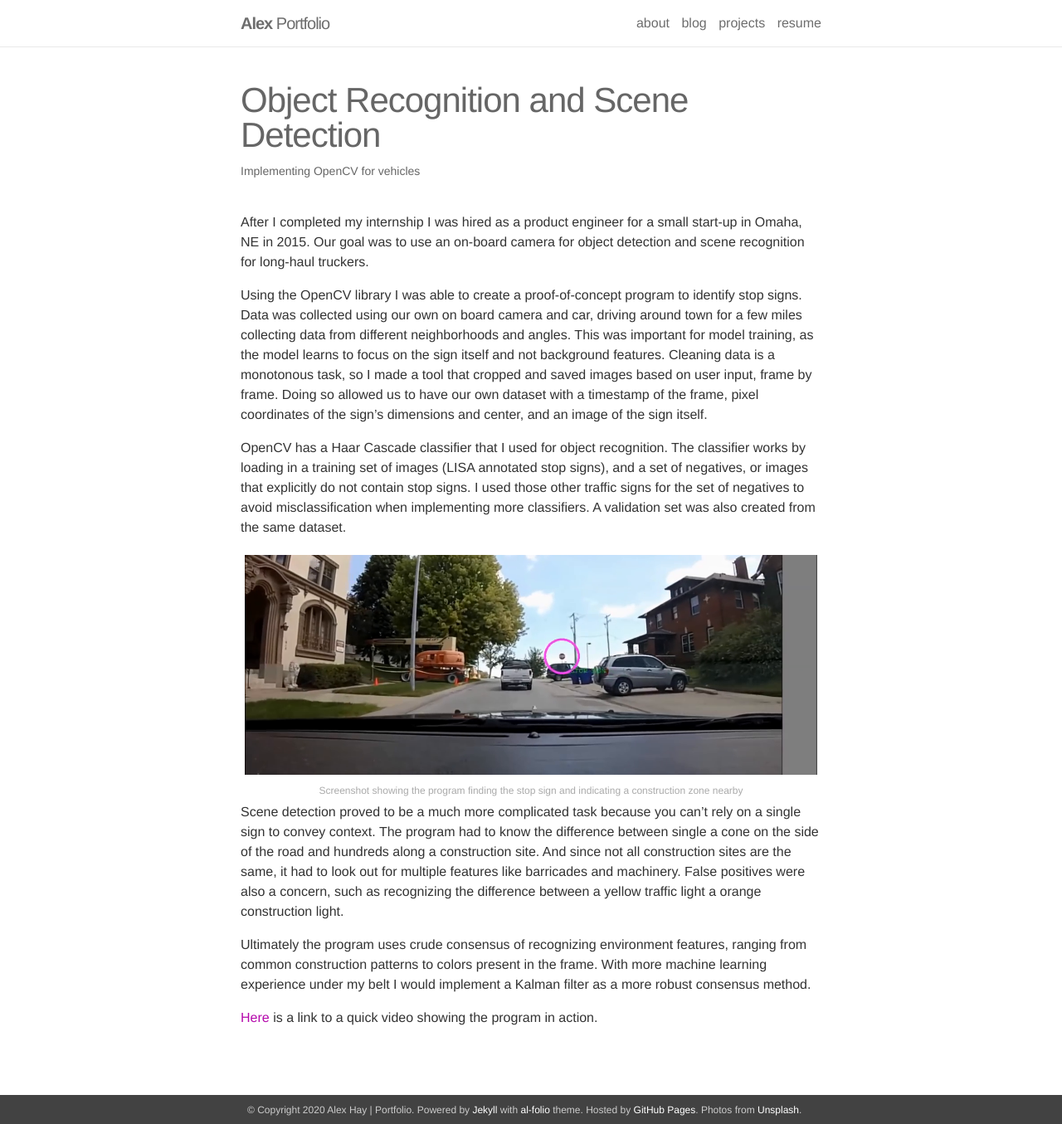
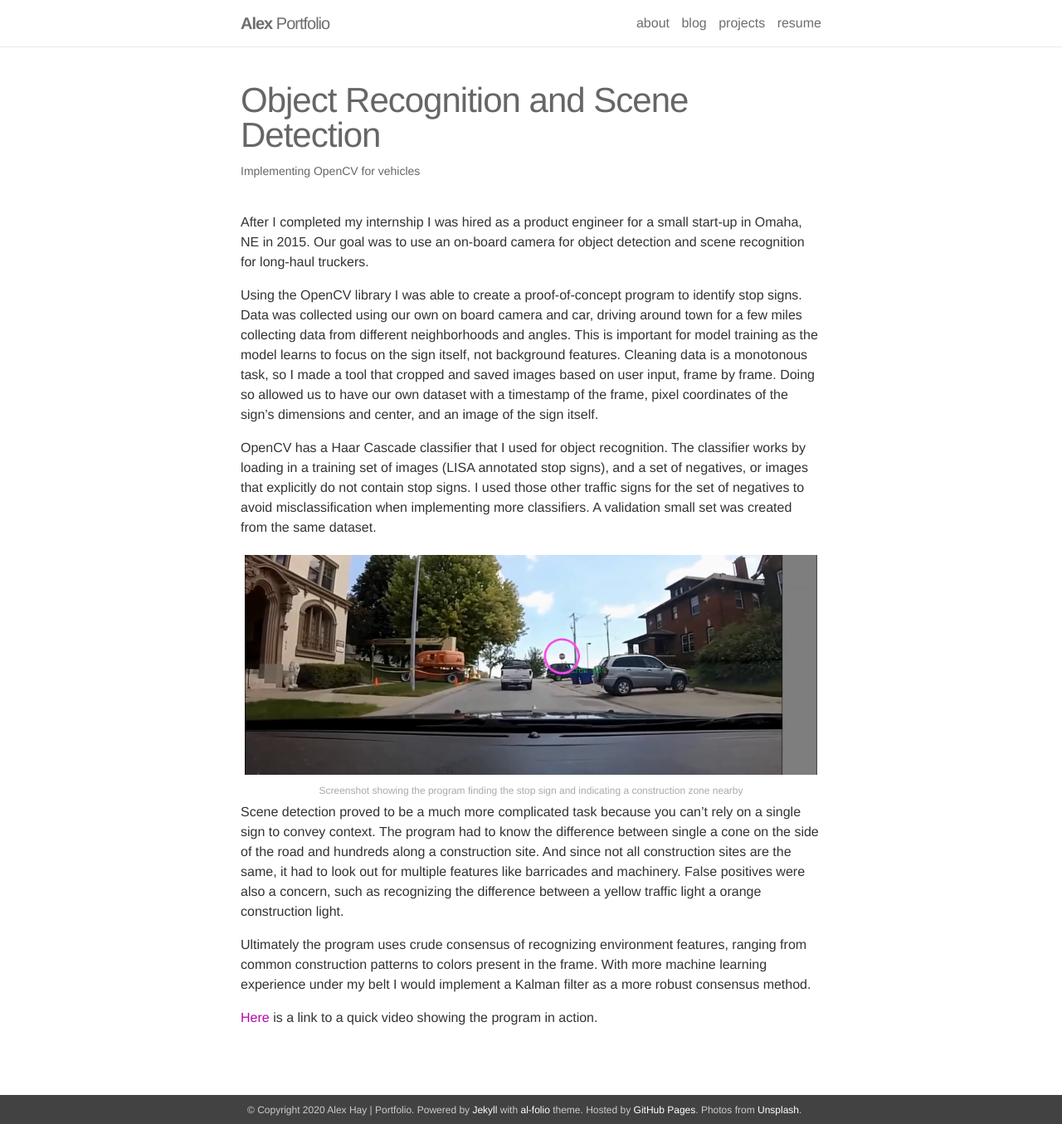
Before and after one commit to an-minyoung/an-minyoung.github.io, a Jekyll site: the page built from _projects/1_project.markdown, in a window 1280 px wide and 1355 px high. Shown: the whole window at 83% size. Built offline with Jekyll 4.4.1, drawn with Linux system fonts in a browser that asks for light colours; nearby versions of some CDN libraries.

Commit message:
quick edit

```diff
--- a/_projects/1_project.markdown
+++ b/_projects/1_project.markdown
@@ -7,9 +7,9 @@ img: /assets/img/opencv.png
 
 After I completed my internship I was hired as a product engineer for a small start-up in Omaha, NE in 2015. Our goal was to use an on-board camera for object detection and scene recognition for long-haul truckers.
 
-Using the OpenCV library I was able to create a proof-of-concept program to identify stop signs. Data was collected using our own on board camera and car, driving around town for a few miles collecting data from different neighborhoods and angles. This was important for model training, as the model learns to focus on the sign itself and not background features. Cleaning data is a monotonous task, so I made a tool that cropped and saved images based on user input, frame by frame. Doing so allowed us to have our own dataset with a timestamp of the frame, pixel coordinates of the sign's dimensions and center, and an image of the sign itself.
+Using the OpenCV library I was able to create a proof-of-concept program to identify stop signs. Data was collected using our own on board camera and car, driving around town for a few miles collecting data from different neighborhoods and angles. This is important for model training as the model learns to focus on the sign itself, not background features. Cleaning data is a monotonous task, so I made a tool that cropped and saved images based on user input, frame by frame. Doing so allowed us to have our own dataset with a timestamp of the frame, pixel coordinates of the sign's dimensions and center, and an image of the sign itself.
 
-OpenCV has a Haar Cascade classifier that I used for object recognition. The classifier works by loading in a training set of images (LISA annotated stop signs), and a set of negatives, or images that explicitly do not contain stop signs. I used those other traffic signs for the set of negatives to avoid misclassification when implementing more classifiers. A validation set was also created from the same dataset.
+OpenCV has a Haar Cascade classifier that I used for object recognition. The classifier works by loading in a training set of images (LISA annotated stop signs), and a set of negatives, or images that explicitly do not contain stop signs. I used those other traffic signs for the set of negatives to avoid misclassification when implementing more classifiers. A validation small set was created from the same dataset.
 
 <div class="img_row">
     <img class="col three" src="{{ site.baseurl }}/assets/img/opencv.png">
```
